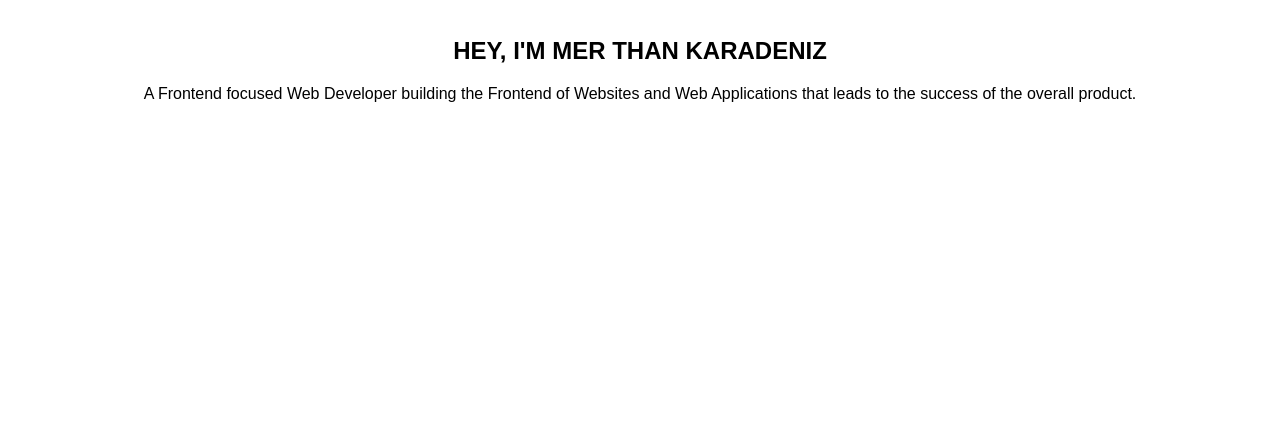
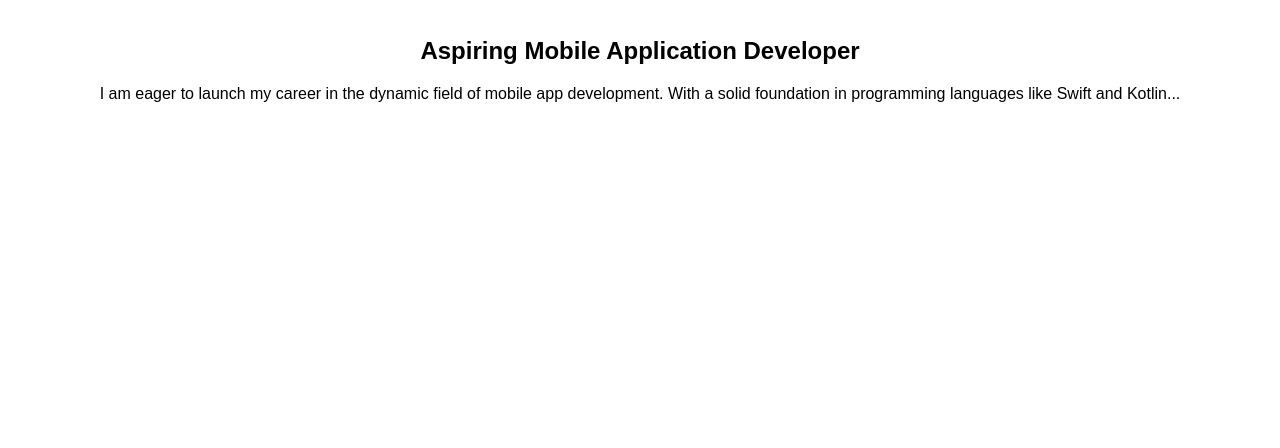
Before and after one commit to merthan6/merthan6.github.io, a plain HTML site: page index.html in a window 1280 px wide. Shown: the part 352-800 px from the top of the page. Drawn offline with Linux system fonts and the light colour scheme.

Commit message:
Update index.html

```diff
--- a/index.html
+++ b/index.html
@@ -12,8 +12,8 @@
             <h1>Merthan Karadeniz</h1>
         </div>
         <div class="main-content">
-            <h2>HEY, I'M MER THAN KARADENIZ</h2>
-            <p>A Frontend focused Web Developer building the Frontend of Websites and Web Applications that leads to the success of the overall product.</p>
+            <h2>Aspiring Mobile Application Developer</h2>
+            <p>I am eager to launch my career in the dynamic field of mobile app development. With a solid foundation in programming languages like Swift and Kotlin...</p>
         </div>
         <div class="social-links">
             <a href="#" class="twitter"></a>
```
